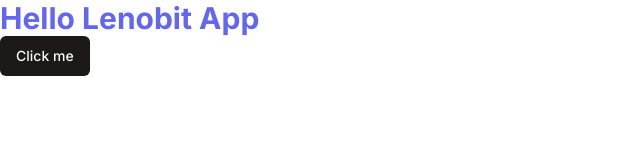
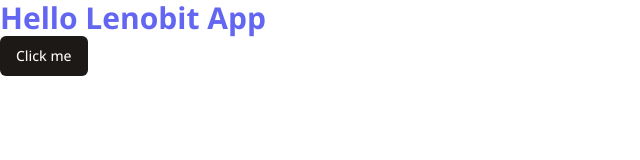
Before and after one commit to FMFigueroa/discord-clone, a Next.js app: page / in a window 1280 px wide. Shown: the top 160 px of the page, without its empty margins (0-640 px from the left). Built offline with nearby package versions, Linux system fonts and the light colour scheme.

Commit message:
Editing Layout.tsx

```diff
--- a/app/layout.tsx
+++ b/app/layout.tsx
@@ -1,12 +1,12 @@
 import './globals.css'
 import type { Metadata } from 'next'
-import { Inter } from 'next/font/google'
+import { Open_Sans } from 'next/font/google'
 
-const inter = Inter({ subsets: ['latin'] })
+const font = Open_Sans({ subsets: ['latin'] })
 
 export const metadata: Metadata = {
-  title: 'Create Next App',
-  description: 'Generated by create next app',
+  title: 'Lenobit',
+  description: 'Lenobit is a WebSite Awesome',
 }
 
 export default function RootLayout({
@@ -16,7 +16,7 @@
 }) {
   return (
     <html lang="en">
-      <body className={inter.className}>{children}</body>
+      <body className={font.className}>{children}</body>
     </html>
   )
 }
```
